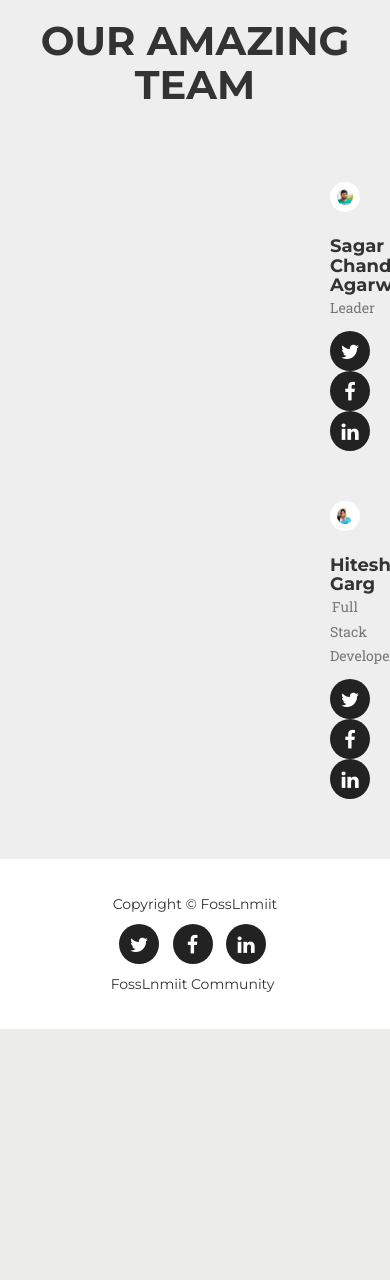
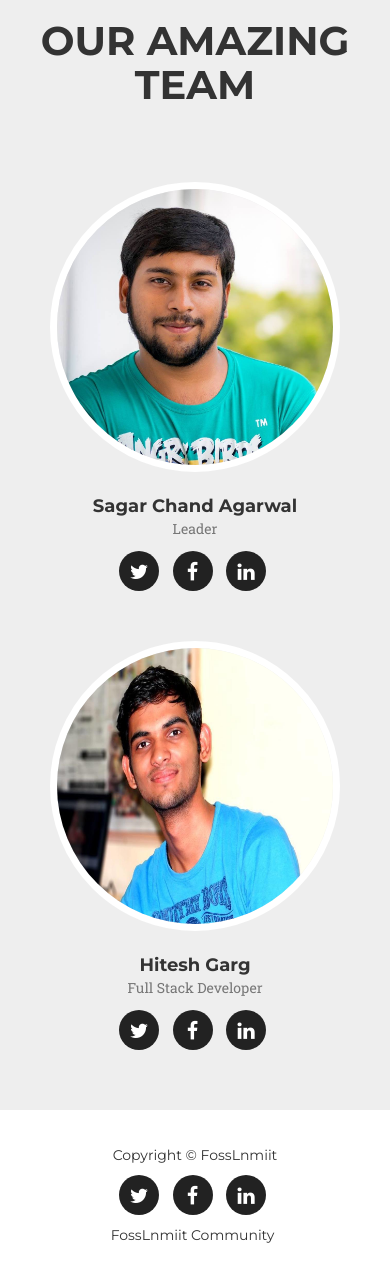
Before and after one commit to sonali0901/fosslnmiit-website, a Django app: page / in a window 390 px wide; the page is wider, and only the part inside the window is pictured. Shown: the part 371-1651 px from the top of that part. Before the commit the page ends 1400 px from the top of that part, so only its background shows below. Run offline with Django 3.2, Linux system fonts and the light colour scheme; some libraries are stand-ins or nearby versions; some web fonts are replaced.

Commit message:
mobile view implemented

```diff
--- a/fosssite/templates/fosssite/home.html
+++ b/fosssite/templates/fosssite/home.html
@@ -26,10 +26,10 @@
                     <h3 class="section-subheading text-muted"></h3>
                 </div>
             </div>
-            <div class="row" style="margin-left: 300px;margin-right: 0px;">
-                <div class="col-sm-4">
-                    <div class="team-member">
-                        <img src="{% static 'img/team/1.jpg' %}" class="img-responsive img-circle" alt="">
+            <div id="team" class="row" style="padding-left:20px;padding-right:20px;margin-left:auto;margin-right:0px;">
+                <div class="col-sm-4" >
+                    <div class="team-member" >
+                        <img src="{% static 'img/team/1.jpg' %}" class="img-responsive img-circle" alt="" >
                         <h4>Sagar Chand Agarwal</h4>
                         <p class="text-muted">Leader</p>
                         <ul class="list-inline social-buttons">
@@ -42,9 +42,9 @@
                         </ul>
                     </div>
                 </div>
-                <div class="col-sm-4">
-                    <div class="team-member">
-                        <img src="{% static 'img/team/2.jpg' %}" class="img-responsive img-circle" alt="">
+                <div class="col-sm-4" >
+                    <div class="team-member" >
+                        <img src="{% static 'img/team/2.jpg' %}" class="img-responsive img-circle" alt="" >
                         <h4>Hitesh Garg</h4>
                         <p class="text-muted">Full Stack Developer</p>
                         <ul class="list-inline social-buttons">
```
